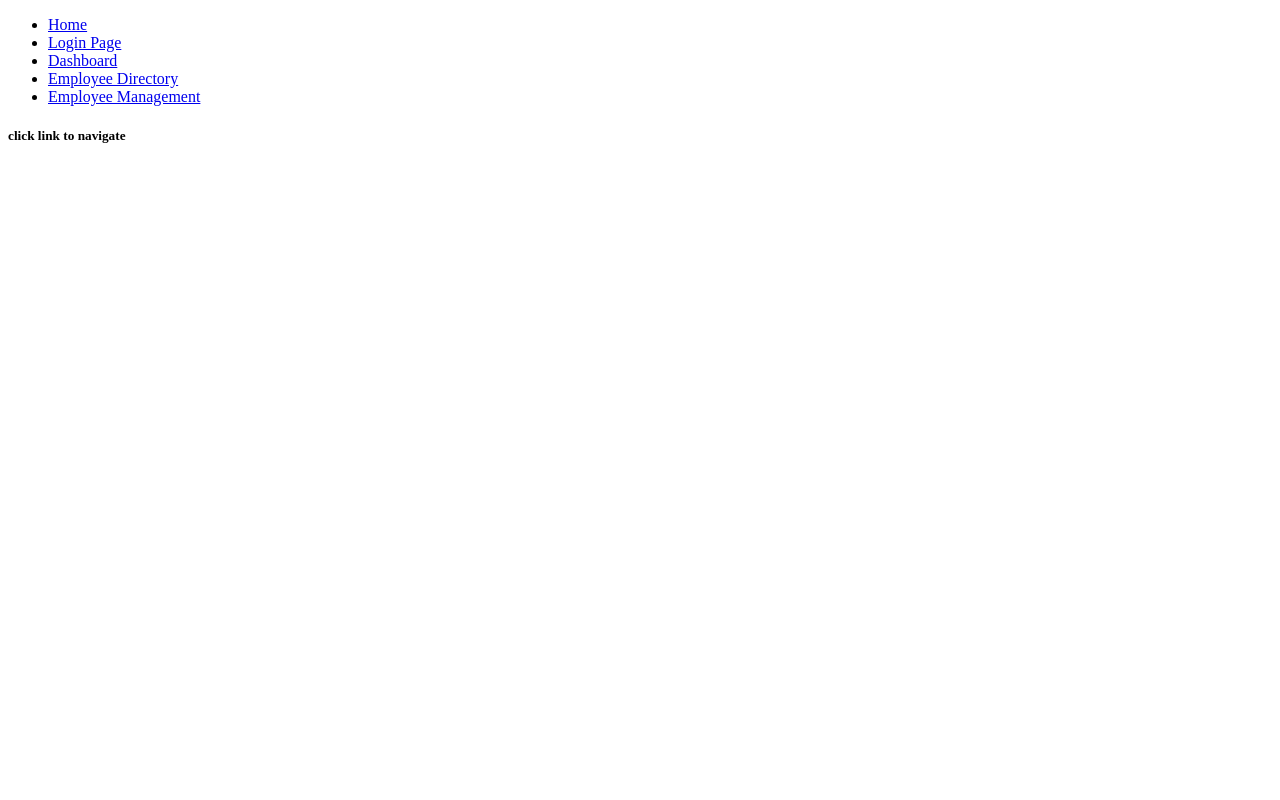
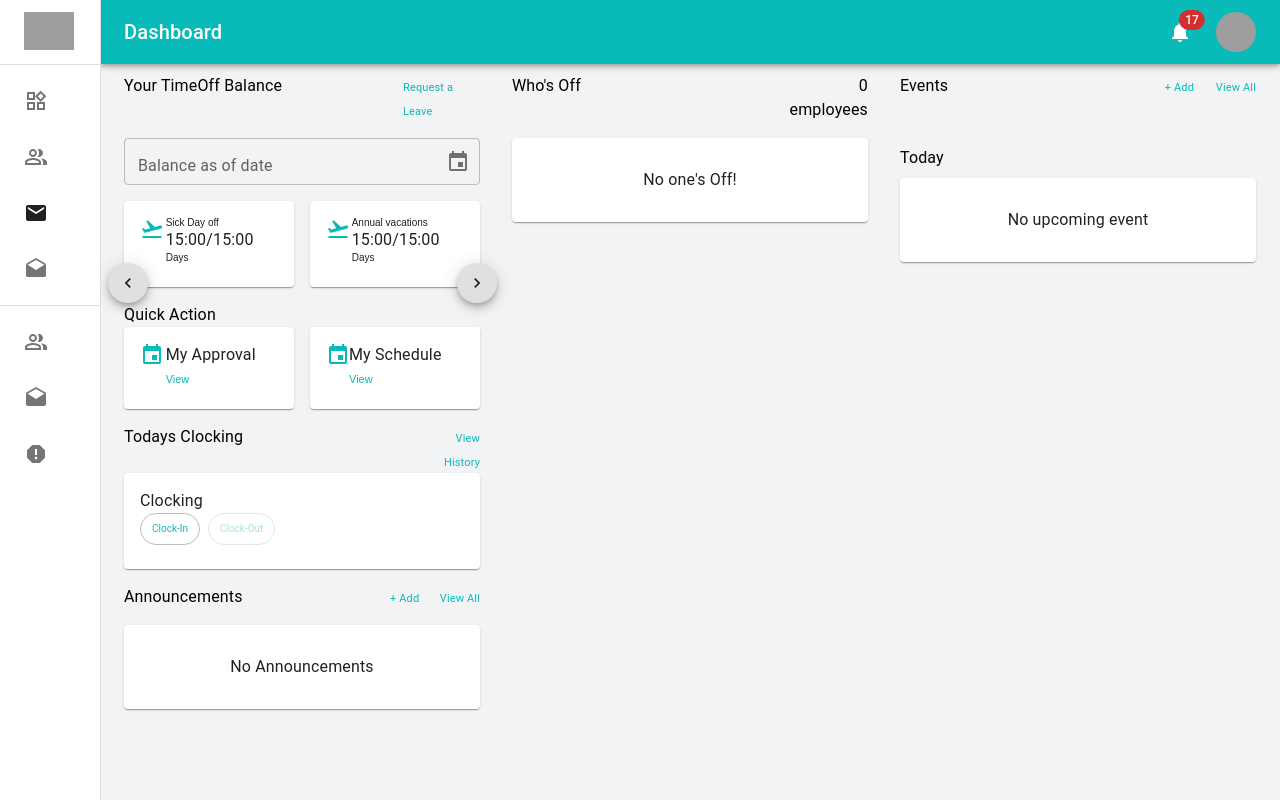
Before and after one commit to RoshniPillai/HRMS, a React (Create React App) app: page / in a window 1280 px wide. Built offline with nearby package versions, Linux system fonts and the light colour scheme; grey boxes are pictures that could not be loaded.

Commit message:
commented router

```diff
--- a/src/App.js
+++ b/src/App.js
@@ -1,51 +1,50 @@
-// import "./styles.css";
-// import DashboardWIthDrawer from "./components/dashboardwithdrawer";
+import "./styles.css";
+import DashboardWIthDrawer from "./components/dashboardwithdrawer";
+import EmployeeDirectoryPage from "./components/employeeDirectory";
+import EmployeeManagementPage from "./components/employeeManagement";
+import DashboardPage from "./components/sample";
+import LoginPage from "./components/login";
+export default function App() {
+  return (
+    <div className="App">
+      {/* <LoginPage /> */}
+      <DashboardPage />
+      {/* <DashboardWIthDrawer /> */}
+      {/* <EmployeeDirectoryPage /> */}
+      {/* <EmployeeManagementPage /> */}
+    </div>
+  );
+}
+
+// import ReactDOM from "react-dom";
+// import { BrowserRouter, Routes, Route } from "react-router-dom";
+// import LoginPage from "./components/login";
+// import DashboardPage from "./components/sample";
 // import EmployeeDirectoryPage from "./components/employeeDirectory";
 // import EmployeeManagementPage from "./components/employeeManagement";
-// import DashboardPage from "./components/sample";
-// import LoginPage from "./components/login";
+// import Home from "./Home";
+// import Layout from "./Layout";
+
 // export default function App() {
 //   return (
-//     <div className="App">
-//       {/* <SignIn /> */}
-//       <LoginPage />
-//       {/* <DashboardPage /> */}
-//       {/* <DashboardWIthDrawer /> */}
-//       {/* <EmployeeDirectoryPage /> */}
-//       {/* <EmployeeManagementPage /> */}
-//     </div>
+//     <BrowserRouter>
+//       <Routes>
+//         <Route path="/" element={<Layout />}>
+//           <Route index element={<Home />} />
+//           <Route path="loginPage" element={<LoginPage />} />
+//           <Route path="dashboard" element={<DashboardPage />} />
+//           <Route
+//             path="employeeDirectoryPage"
+//             element={<EmployeeDirectoryPage />}
+//           />
+//           <Route
+//             path="employeeManagementPage"
+//             element={<EmployeeManagementPage />}
+//           />
+//         </Route>
+//       </Routes>
+//     </BrowserRouter>
 //   );
 // }
 
-import ReactDOM from "react-dom";
-import { BrowserRouter, Routes, Route } from "react-router-dom";
-import LoginPage from "./components/login";
-import DashboardPage from "./components/sample";
-import EmployeeDirectoryPage from "./components/employeeDirectory";
-import EmployeeManagementPage from "./components/employeeManagement";
-import Home from "./Home";
-import Layout from "./Layout";
-
-export default function App() {
-  return (
-    <BrowserRouter>
-      <Routes>
-        <Route path="/" element={<Layout />}>
-          <Route index element={<Home />} />
-          <Route path="loginPage" element={<LoginPage />} />
-          <Route path="dashboard" element={<DashboardPage />} />
-          <Route
-            path="employeeDirectoryPage"
-            element={<EmployeeDirectoryPage />}
-          />
-          <Route
-            path="employeeManagementPage"
-            element={<EmployeeManagementPage />}
-          />
-        </Route>
-      </Routes>
-    </BrowserRouter>
-  );
-}
-
-ReactDOM.render(<App />, document.getElementById("root"));
+// ReactDOM.render(<App />, document.getElementById("root"));
--- a/src/components/appBar.js
+++ b/src/components/appBar.js
@@ -1,60 +1,60 @@
-import * as React from 'react';
-import { styled, alpha } from '@mui/material/styles';
-import AppBar from '@mui/material/AppBar';
-import Box from '@mui/material/Box';
-import Toolbar from '@mui/material/Toolbar';
-import IconButton from '@mui/material/IconButton';
-import Typography from '@mui/material/Typography';
-import InputBase from '@mui/material/InputBase';
-import Badge from '@mui/material/Badge';
-import MenuItem from '@mui/material/MenuItem';
-import Menu from '@mui/material/Menu';
-import MenuIcon from '@mui/icons-material/Menu';
-import SearchIcon from '@mui/icons-material/Search';
-import AccountCircle from '@mui/icons-material/AccountCircle';
-import MailIcon from '@mui/icons-material/Mail';
-import NotificationsIcon from '@mui/icons-material/Notifications';
-import MoreIcon from '@mui/icons-material/MoreVert';
-import Avatar from '@mui/material/Avatar';
+import * as React from "react";
+import { styled, alpha } from "@mui/material/styles";
+import AppBar from "@mui/material/AppBar";
+import Box from "@mui/material/Box";
+import Toolbar from "@mui/material/Toolbar";
+import IconButton from "@mui/material/IconButton";
+import Typography from "@mui/material/Typography";
+import InputBase from "@mui/material/InputBase";
+import Badge from "@mui/material/Badge";
+import MenuItem from "@mui/material/MenuItem";
+import Menu from "@mui/material/Menu";
+import MenuIcon from "@mui/icons-material/Menu";
+import SearchIcon from "@mui/icons-material/Search";
+import AccountCircle from "@mui/icons-material/AccountCircle";
+import MailIcon from "@mui/icons-material/Mail";
+import NotificationsIcon from "@mui/icons-material/Notifications";
+import MoreIcon from "@mui/icons-material/MoreVert";
+import Avatar from "@mui/material/Avatar";
 
-const Search = styled('div')(({ theme }) => ({
-  position: 'relative',
+const Search = styled("div")(({ theme }) => ({
+  position: "relative",
   borderRadius: theme.shape.borderRadius,
   backgroundColor: alpha(theme.palette.common.white, 0.15),
-  '&:hover': {
-    backgroundColor: alpha(theme.palette.common.white, 0.25),
+  "&:hover": {
+    backgroundColor: alpha(theme.palette.common.white, 0.25)
   },
   marginRight: theme.spacing(2),
   marginLeft: 0,
-  width: '100%',
-  [theme.breakpoints.up('sm')]: {
+  width: "100%",
+  [theme.breakpoints.up("sm")]: {
     marginLeft: theme.spacing(3),
-    width: 'auto',
-  },
+    width: "auto"
+  }
 }));
 
-const SearchIconWrapper = styled('div')(({ theme }) => ({
+const SearchIconWrapper = styled("div")(({ theme }) => ({
   padding: theme.spacing(0, 2),
-  height: '100%',
-  position: 'absolute',
-  pointerEvents: 'none',
-  display: 'flex',
-  alignItems: 'center',
-  justifyContent: 'center',
+  height: "100%",
+  position: "absolute",
+  pointerEvents: "none",
+  display: "flex",
+  alignItems: "center",
+  justifyContent: "center"
 }));
 
 const StyledInputBase = styled(InputBase)(({ theme }) => ({
-  color: 'inherit',
-  '& .MuiInputBase-input': {
+  color: "inherit",
+  "& .MuiInputBase-input": {
     padding: theme.spacing(1, 1, 1, 0),
     // vertical padding + font size from searchIcon
     paddingLeft: `calc(1em + ${theme.spacing(4)})`,
-    transition: theme.transitions.create('width'),
-    width: '100%',
-    [theme.breakpoints.up('md')]: {
-      width: '20ch',
-    },
-  },
+    transition: theme.transitions.create("width"),
+    width: "100%",
+    [theme.breakpoints.up("md")]: {
+      width: "20ch"
+    }
+  }
 }));
 
 export default function PrimarySearchAppBar() {
@@ -81,19 +81,19 @@ export default function PrimarySearchAppBar() {
     setMobileMoreAnchorEl(event.currentTarget);
   };
 
-  const menuId = 'primary-search-account-menu';
+  const menuId = "primary-search-account-menu";
   const renderMenu = (
     <Menu
       anchorEl={anchorEl}
       anchorOrigin={{
-        vertical: 'top',
-        horizontal: 'right',
+        vertical: "top",
+        horizontal: "right"
       }}
       id={menuId}
       keepMounted
       transformOrigin={{
-        vertical: 'top',
-        horizontal: 'right',
+        vertical: "top",
+        horizontal: "right"
       }}
       open={isMenuOpen}
       onClose={handleMenuClose}
@@ -103,19 +103,19 @@ export default function PrimarySearchAppBar() {
     </Menu>
   );
 
-  const mobileMenuId = 'primary-search-account-menu-mobile';
+  const mobileMenuId = "primary-search-account-menu-mobile";
   const renderMobileMenu = (
     <Menu
       anchorEl={mobileMoreAnchorEl}
       anchorOrigin={{
-        vertical: 'top',
-        horizontal: 'right',
+        vertical: "top",
+        horizontal: "right"
       }}
       id={mobileMenuId}
       keepMounted
       transformOrigin={{
-        vertical: 'top',
-        horizontal: 'right',
+        vertical: "top",
+        horizontal: "right"
       }}
       open={isMobileMenuOpen}
       onClose={handleMobileMenuClose}
@@ -132,7 +132,7 @@ export default function PrimarySearchAppBar() {
         <IconButton
           size="large"
           aria-label="show 17 new notifications"
-          color="inherit"
+          // color="inherit"
         >
           <Badge badgeContent={17} color="error">
             <NotificationsIcon />
@@ -157,27 +157,33 @@ export default function PrimarySearchAppBar() {
 
   return (
     <>
-      <AppBar position="fixed" style={{ maxWidth: `calc(100% - 100px)`, backgroundColor : '#09bbb8' }}>
+      <AppBar
+        position="fixed"
+        style={{ maxWidth: `calc(100% - 100px)`, backgroundColor: "#09bbb8" }}
+      >
         <Toolbar>
-
-        <Typography
+          <Typography
             variant="h6"
             noWrap
             component="div"
+            style={{ color: "#ffffff" }}
             //sx={{ display: { xs: 'none', sm: 'block' } }}
           >
             Dashboard
           </Typography>
 
           <Box sx={{ flexGrow: 1 }} />
-          <Box sx={{ display: { xs: 'none', md: 'flex' } }}>
-
+          <Box sx={{ display: { xs: "none", md: "flex" } }}>
             <IconButton
               size="large"
               aria-label="show 17 new notifications"
               color="inherit"
             >
-              <Badge badgeContent={17} color="error">
+              <Badge
+                badgeContent={17}
+                color="error"
+                style={{ color: "#ffffff" }}
+              >
                 <NotificationsIcon />
               </Badge>
             </IconButton>
@@ -190,11 +196,11 @@ export default function PrimarySearchAppBar() {
               onClick={handleProfileMenuOpen}
               color="inherit"
             >
-              <Avatar alt="" src="https://mui.com/static/images/avatar/2.jpg"/>
+              <Avatar alt="" src="https://mui.com/static/images/avatar/2.jpg" />
               {/* <AccountCircle /> */}
             </IconButton>
           </Box>
-          <Box sx={{ display: { xs: 'flex', md: 'none' } }}>
+          <Box sx={{ display: { xs: "flex", md: "none" } }}>
             <IconButton
               size="large"
               aria-label="show more"
--- a/src/styles.css
+++ b/src/styles.css
@@ -1,15 +1,16 @@
 body {
   margin: 0;
   padding: 0;
+  font-size: 10px;
 }
 .App {
   font-family: Arial, Helvetica, sans-serif;
-  font-size: 12px;
   background-color: #f9fafd;
   height: 100vh;
 }
 .App a {
   color: #09bbb8;
+  font-size: 11px;
 }
 /* .App button {
   background-color: #09bbb8;
```
